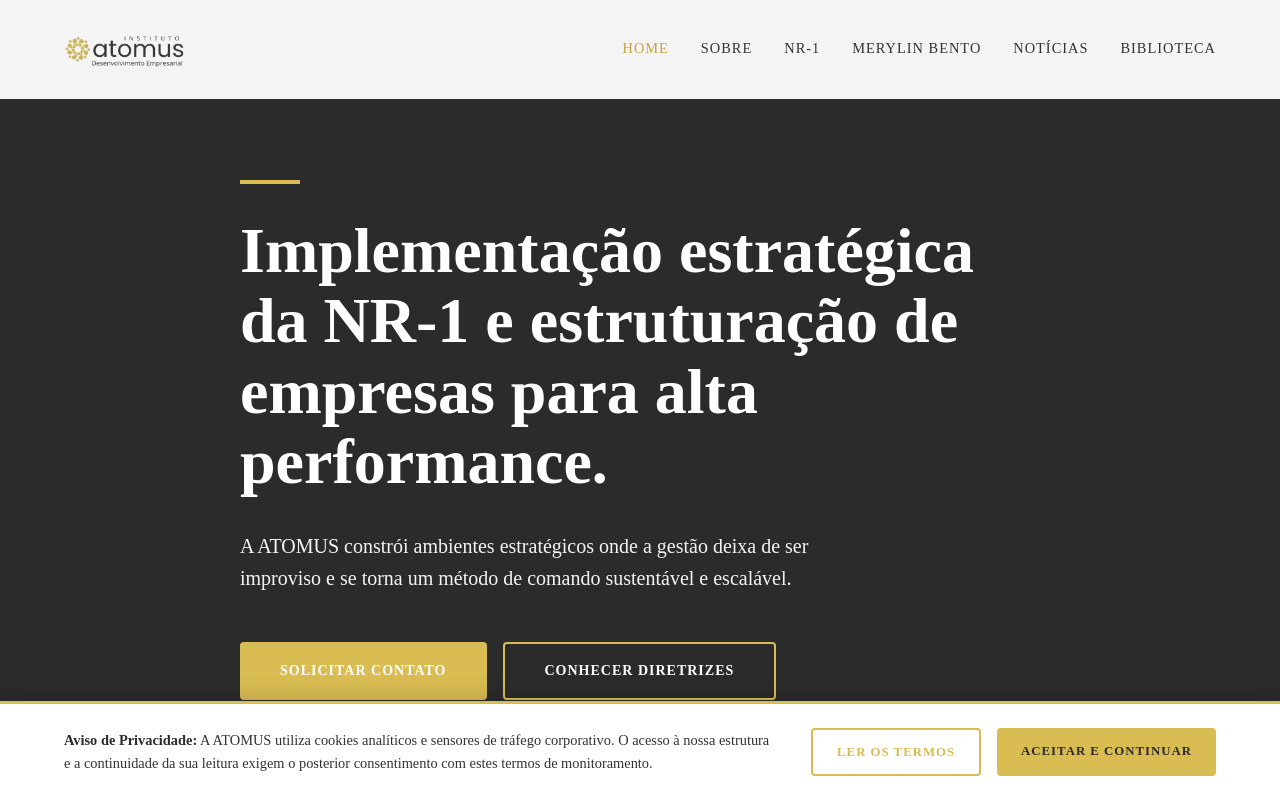
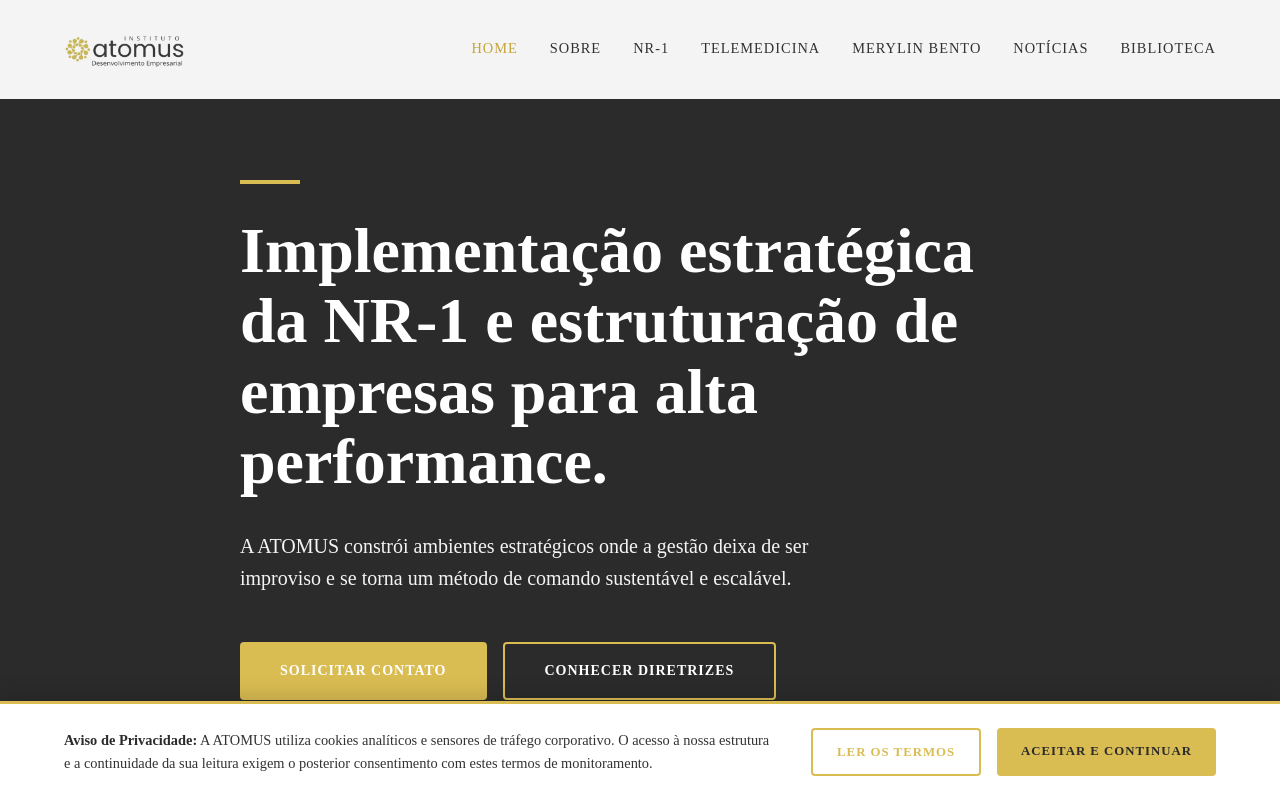
Before and after one commit to giordanoEnzo/InstitutoAtomus, a Next.js app: page / in a window 1280 px wide. Shown: the top 800 px of the page. Built offline with nearby package versions, Linux system fonts and the light colour scheme.

Commit message:
pagina da telemedicina

```diff
--- a/src/components/NavbarMain.tsx
+++ b/src/components/NavbarMain.tsx
@@ -36,6 +36,7 @@ export default function NavbarMain() {
                     <Link href="/" className={pathname === '/' ? 'active' : ''} onClick={() => setMenuOpen(false)}>Home</Link>
                     <Link href="/sobre" className={pathname === '/sobre' ? 'active' : ''} onClick={() => setMenuOpen(false)}>Sobre</Link>
                     <Link href="/nr-1" className={pathname === '/nr-1' ? 'active' : ''} onClick={() => setMenuOpen(false)}>NR-1</Link>
+                    <Link href="/telemedicina" className={pathname === '/telemedicina' ? 'active' : ''} onClick={() => setMenuOpen(false)}>Telemedicina</Link>
                     <Link href="/merylin-bento" className={pathname === '/merylin-bento' ? 'active' : ''} onClick={() => setMenuOpen(false)}>Merylin Bento</Link>
                     <Link href="/noticias" className={pathname === '/noticias' ? 'active' : ''} onClick={() => setMenuOpen(false)}>Notícias</Link>
                     <Link href="/biblioteca" className={pathname === '/biblioteca' ? 'active' : ''} onClick={() => setMenuOpen(false)}>Biblioteca</Link>
```
Also changed, not shown: 1 other file (tests, documents, lock files or other folders).
